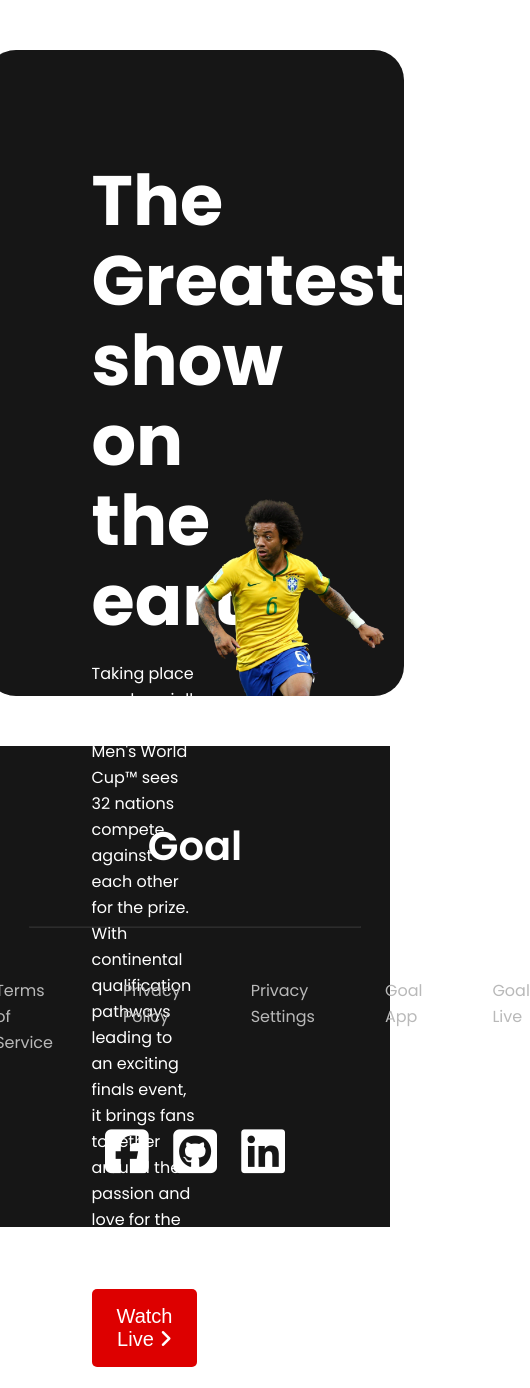
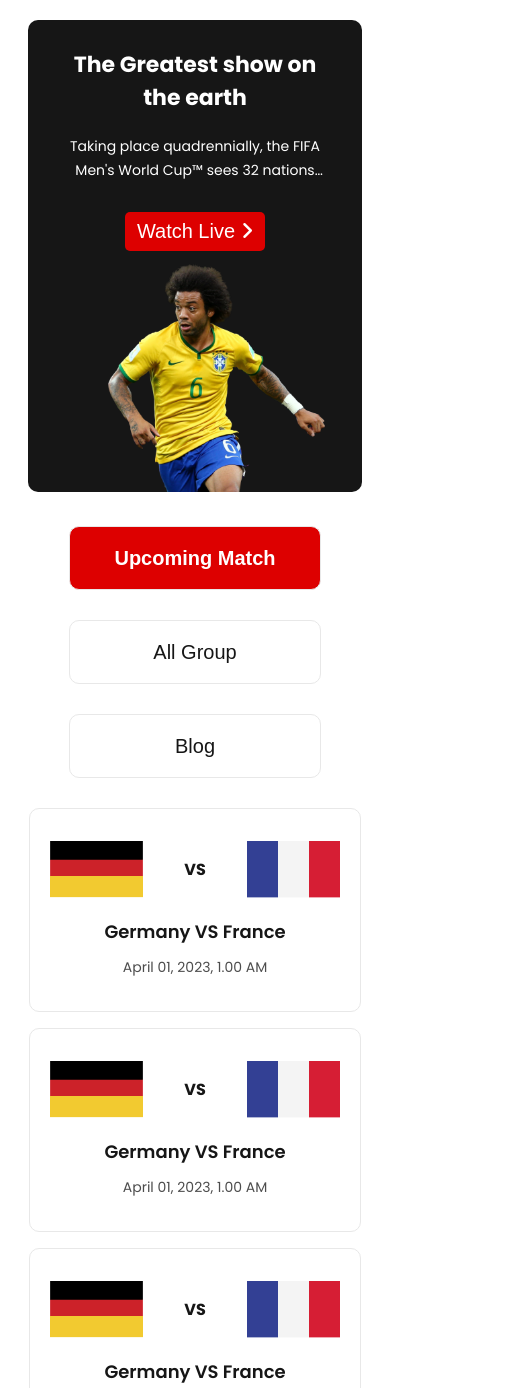
Before and after one commit to sakib-xrz/world-cup, a plain HTML site: page match.html in a window 390 px wide. Shown: the top 1388 px of the page, 530 px wide, since content can reach past the window. Before the commit the page ends 1367 px from the top, so only its background shows below. Drawn offline with Linux system fonts and the light colour scheme.

Commit message:
mobile responsive done

```diff
--- a/css/style.css
+++ b/css/style.css
@@ -33,6 +33,17 @@ h4{
     font-weight: 600;
     line-height: 1.6875rem;
     color: #161616;
+}
+
+h5{
+    font-style: normal;
+    font-weight: 700;
+    font-size: 1rem;
+    line-height: 1.5rem;
+    text-align: center;
+    color: #161616;
+    display: flex;
+    align-items: center;
 }
 
 p{
@@ -91,14 +102,22 @@ header .image-area img{
     width: 90%;
 }
 
-.header-button{
+header .header-button{
     border: none;
     background-color: #DD0000;
     padding: 16px 25px;
     border-radius: 5px;
     margin-top: 30px;
+    transition: .4s;
 }
 
+header .header-button:hover{
+    background-color: #FFFFFF;
+}
+
+header .header-button:hover a{
+    color: #DD0000;
+}
 /* header section end  */
 
 
@@ -125,11 +144,11 @@ article .side-menu button:last-child{
     margin-bottom: 0px;
 }
 
-article .side-menu .active{
+article .side-menu .active, article .side-menu button:hover{
     background-color: #DD0000;
 }
 
-article .active a{
+article .active a, article .side-menu button:hover a{
     color: #FFFFFF;
     font-weight: 600;
 }
@@ -157,6 +176,7 @@ article .card-items{
     gap: 24px;
 }
 
+/* css start for card  */
 article .card{
     border: 1px solid #E8E8E8;
     border-radius: 10px;
@@ -192,6 +212,33 @@ article .card p{
     color: #161616B2;
     margin-right: 40px;
 }
+/* css end for card  */
+
+/* css start for fixture  */
+article .fixture{
+    width: 312px;
+    height: 242px;
+    border: 1px solid #E8E8E8;
+    border-radius: 10px;
+    padding: 52px 30px;
+}
+
+article .teams{
+    display: flex;
+    justify-content: space-between;
+    margin-bottom: 20px;
+}
+
+article .fixture h4{
+    text-align: center;
+    margin-bottom: 10px;
+}
+
+article .fixture p{
+    color: #4D4D4D;
+    text-align: center;
+}
+/* css end for fixture  */
 
 /* article section end  */
 
@@ -246,3 +293,119 @@ footer .social-icon a:last-child{
     margin-right: 0px;
 }
 /* footer section end  */
+
+
+/* ----------
+Responsive
+---------  */
+
+/* mobile device  */
+@media only screen and (max-width: 576px){
+    h1{
+        font-size: 22px;
+        line-height: 33px;
+    }
+
+    p{
+        font-size: 14px;
+        line-height: 24px;
+        overflow: hidden;
+        text-overflow: ellipsis;
+        display: -webkit-box;
+        -webkit-line-clamp: 2;
+        -webkit-box-orient: vertical;
+    }
+
+    a{
+        font-size: 20px;
+        line-height: 23px;
+    }
+
+    header .main {
+        width: 334px;
+        height: 472px;
+        flex-direction: column;
+        border-radius: 10px;
+        margin: 20px;
+        position: relative;
+    }
+
+    header .text-area {
+        width: 100%;
+        text-align: center;
+        padding: 28px 38px 20px 38px;
+    }
+
+    header .header-button{
+        padding: 8px 12px;
+    }
+
+    header .image-area {
+        width: 100%;
+        justify-content: center;
+        position: absolute;
+        bottom: 0;
+    }
+
+    header .image-area img {
+        width: 65%;
+        margin-left: 13%;
+    }
+
+    article {
+        margin-bottom: 50px;
+    }
+
+    article .container {
+        flex-direction: column;
+    }
+
+    article .side-menu {
+        width: 100%;
+        background-color: transparent;
+        margin-top: -16px;
+    }
+
+    article .side-menu button{
+        border: 1px solid #E8E8E8;
+    }
+
+    article .card-items {
+        grid-template-columns: repeat(1, 1fr);
+        gap: 16px;
+    }
+
+    article .card {
+        width: 85%;
+        height: auto;
+        margin: 0 auto;
+    }
+
+    article .fixture {
+        padding: 32px 20px;
+        width: 85%;
+        height: auto;
+        margin: 0 auto;
+    }
+
+    footer h2 {
+        padding-top: 30px;
+        padding-bottom: 20px;
+    }
+
+    footer .footer-menu {
+        flex-direction: column;
+        align-items: center;
+        height: 300px;
+        justify-content: space-between;
+    }
+
+    footer .footer-menu p{
+        margin-right: 0px;
+    }
+
+    footer .social-icon {
+        margin-top: 40px;
+        padding-bottom: 40px;
+    }
+}
--- a/match.html
+++ b/match.html
@@ -32,7 +32,78 @@
     </header>
     <!-- header section end  -->
 
+    <!-- article section start  -->
+    <article>
+        <div class="container">
+            <div class="side-menu">
+                <button class="active"> <a href="match.html">Upcoming Match</a> </button>
+                <button> <a href="">All Group</a> </button>
+                <button><a href="index.html">Blog</a> </button>
+            </div>
+            <div class="card-items">
+                <div class="fixture">
+                    <div class="teams">
+                        <img src="img/germany.png" alt="">
+                        <h5>VS</h5>
+                        <img src="img/france.png" alt="">
+                    </div>
+                    <h4>Germany VS France </h4>
+                    <p>April 01, 2023, 1.00 AM</p>
+                </div>
 
+                <div class="fixture">
+                    <div class="teams">
+                        <img src="img/germany.png" alt="">
+                        <h5>VS</h5>
+                        <img src="img/france.png" alt="">
+                    </div>
+                    <h4>Germany VS France </h4>
+                    <p>April 01, 2023, 1.00 AM</p>
+                </div>
+
+                <div class="fixture">
+                    <div class="teams">
+                        <img src="img/germany.png" alt="">
+                        <h5>VS</h5>
+                        <img src="img/france.png" alt="">
+                    </div>
+                    <h4>Germany VS France </h4>
+                    <p>April 01, 2023, 1.00 AM</p>
+                </div>
+
+                <div class="fixture">
+                    <div class="teams">
+                        <img src="img/germany.png" alt="">
+                        <h5>VS</h5>
+                        <img src="img/france.png" alt="">
+                    </div>
+                    <h4>Germany VS France </h4>
+                    <p>April 01, 2023, 1.00 AM</p>
+                </div>
+
+                <div class="fixture">
+                    <div class="teams">
+                        <img src="img/germany.png" alt="">
+                        <h5>VS</h5>
+                        <img src="img/france.png" alt="">
+                    </div>
+                    <h4>Germany VS France </h4>
+                    <p>April 01, 2023, 1.00 AM</p>
+                </div>
+
+                <div class="fixture">
+                    <div class="teams">
+                        <img src="img/germany.png" alt="">
+                        <h5>VS</h5>
+                        <img src="img/france.png" alt="">
+                    </div>
+                    <h4>Germany VS France </h4>
+                    <p>April 01, 2023, 1.00 AM</p>
+                </div>
+            </div>
+        </div>
+    </article>
+    <!-- article section end  -->
 
     <!-- footer section start  -->
     <footer>
```
Also changed, not shown: img/france.png (renamed from img/Flag.png), img/germany.png (renamed from img/germany Flag.png).
